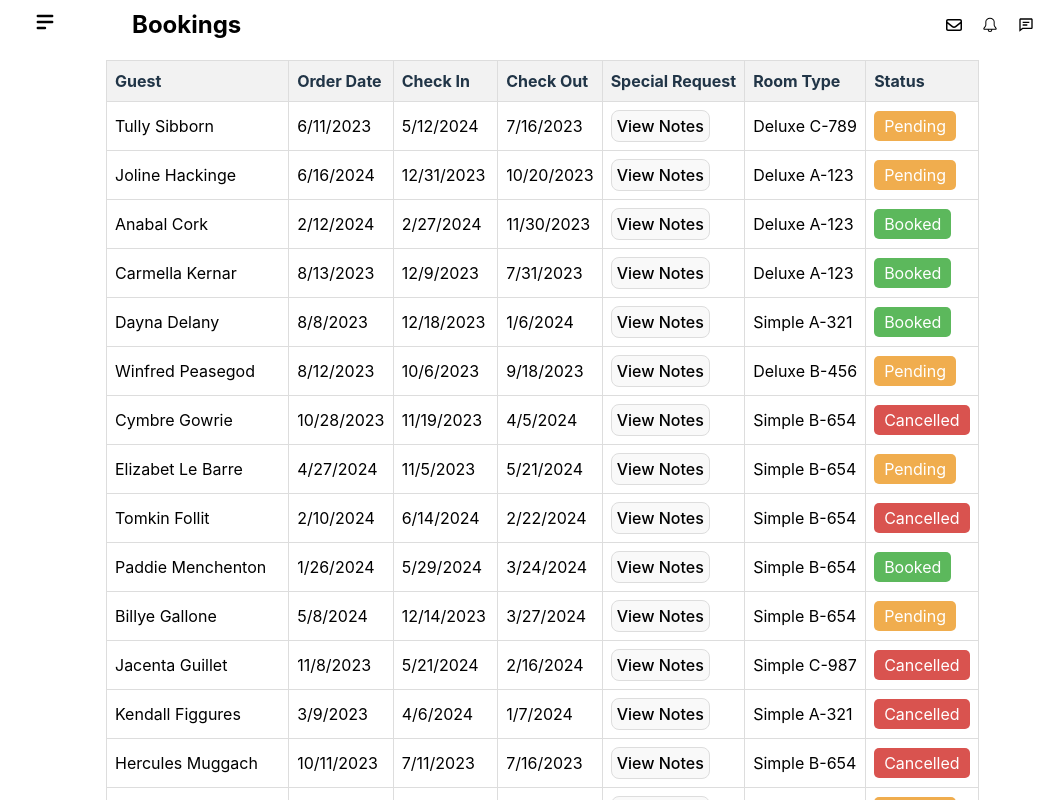
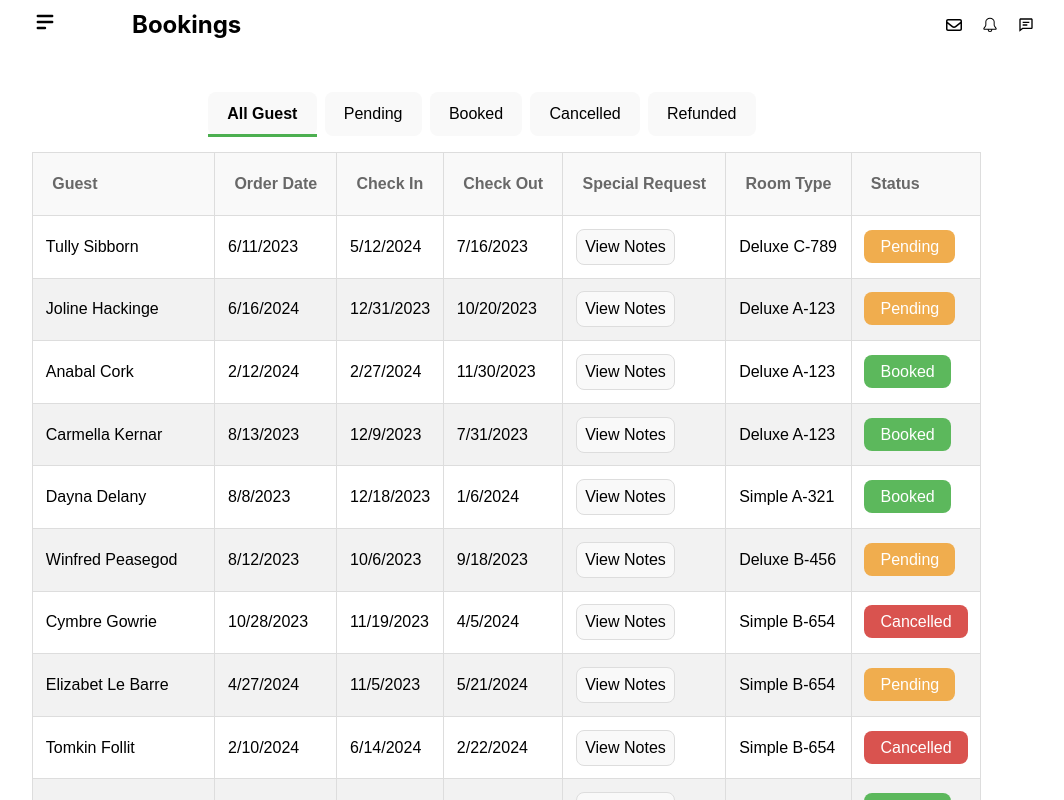
Before and after one commit to AndrewRS92/webMirandaReact, a React (Vite) app: page /Bookings in a window 1280 px wide. Shown: the whole page, without its empty margins (144-1208 px from the left). Built offline with nearby package versions, Linux system fonts and the light colour scheme.

Commit message:
mejorando estilos tabla

```diff
--- a/src/components/styleComponents/BookingTableStyles.jsx
+++ b/src/components/styleComponents/BookingTableStyles.jsx
@@ -1,40 +1,59 @@
 import styled from 'styled-components';
 
+export const TableContainer = styled.div`
+  margin: 2rem;
+  margin-left: 11rem;
+`;
+
 export const Table = styled.table`
-  margin-left: 250px;
+  width: 100%;
   border-collapse: collapse;
 `;
 
-
-export const Th = styled.th`
-  border: 1px solid #ddd;
-  padding: 8px;
-  text-align: left;
-  background-color: #f2f2f2;
+export const TableHead = styled.thead`
+  background-color: #f9f9f9;
 `;
 
-
-export const Td = styled.td`
-  border: 1px solid #ddd;
-  padding: 8px;
+export const TableHeader = styled.th`
+  border: 0.1rem solid #ddd;
+  padding: 1.2rem;
   text-align: left;
-  color:black;
+  color: #686868;
+  font-family: Arial, sans-serif;
+  font-weight: bold;
 `;
 
+export const TableBody = styled.tbody`
+`;
+
+export const TableRow = styled.tr`
+  &:nth-child(even) {
+    background-color: #f2f2f2;
+  }
+`;
+
+export const TableCell = styled.td`
+  border: 0.1rem solid #ddd;
+  padding: 0.8rem;
+  text-align: left;
+  color: black;
+  font-family: Arial, sans-serif;
+`;
 
 export const NotesButton = styled.button`
   background-color: #f9f9f9;
-  border: 1px solid #ddd;
-  padding: 5px;
+  border: 0.1rem solid #ddd;
+  padding: 0.5rem;
   cursor: pointer;
-    color:black;
+  color: black;
+  font-family: Arial, sans-serif;
 `;
 
-
 export const StatusLabel = styled.span`
-  padding: 5px 10px;
-  border-radius: 5px;
+  padding: 0.5rem 1rem;
+  border-radius: 0.5rem;
   color: #fff;
+  font-family: Arial, sans-serif;
 
   &.status-pending {
     background-color: #f0ad4e;
@@ -52,3 +71,49 @@ export const StatusLabel = styled.span`
     background-color: #5bc0de;
   }
 `;
+
+export const FilterBar = styled.div`
+  display: flex;
+  justify-content: flex-start;
+  margin-bottom: 1rem;
+  margin-left: 11rem;
+`;
+
+export const FilterOption = styled.button`
+  background-color: #f9f9f9;
+  color: #000;
+  border: none;
+  padding: 0.8rem 1.2rem;
+  cursor: pointer;
+  margin-right: 0.5rem;
+  border-radius: 0.5rem;
+  font-family: Arial, sans-serif;
+  font-size: 1rem;
+  font-weight: normal;
+  position: relative;
+
+  &.active {
+    font-weight: bold;
+    color: #000;
+  }
+
+  &.active::after {
+    content: '';
+    position: absolute;
+    left: 0;
+    right: 0;
+    bottom: -0.1rem;
+    height: 0.2rem;
+    background-color: #4caf50;
+  }
+
+  &:hover::after {
+    content: '';
+    position: absolute;
+    left: 0;
+    right: 0;
+    bottom: -0.1rem;
+    height: 0.2rem;
+    background-color: #4caf50;
+  }
+`;
--- a/src/pages/Bookings.jsx
+++ b/src/pages/Bookings.jsx
@@ -1,16 +1,21 @@
-
 import React, { useState, useEffect } from 'react';
 import {
   Table,
-    Td,
-    Th,
+  TableContainer,
+  TableHead,
+  TableHeader,
+  TableBody,
+  TableRow,
+  TableCell,
   NotesButton,
-    StatusLabel
+  StatusLabel,
+  FilterBar,
+  FilterOption
 } from '../components/styleComponents/BookingTableStyles';
-
 
 const Bookings = () => {
   const [tableData, setTableData] = useState([]);
+  const [filter, setFilter] = useState('all');
 
   useEffect(() => {
     fetch('/BookingsData.json')
@@ -49,33 +54,55 @@ const Bookings = () => {
     }
   };
 
+  const handleFilterChange = (newFilter) => {
+    setFilter(newFilter);
+  };
+
+  const filteredData = tableData.filter(row => {
+    if (filter === 'all') return true;
+    return getStatusLabel(row.status).toLowerCase() === filter;
+  });
+
   return (
+    <TableContainer>
+      <FilterBar>
+        <FilterOption className={filter === 'all' ? 'active' : ''} onClick={() => handleFilterChange('all')}>All Guest</FilterOption>
+        <FilterOption className={filter === 'pending' ? 'active' : ''} onClick={() => handleFilterChange('pending')}>Pending</FilterOption>
+        <FilterOption className={filter === 'booked' ? 'active' : ''} onClick={() => handleFilterChange('booked')}>Booked</FilterOption>
+        <FilterOption className={filter === 'cancelled' ? 'active' : ''} onClick={() => handleFilterChange('cancelled')}>Cancelled</FilterOption>
+        <FilterOption className={filter === 'refunded' ? 'active' : ''} onClick={() => handleFilterChange('refunded')}>Refunded</FilterOption>
+      </FilterBar>
       <Table>
-        <thead>
+        <TableHead>
           <tr>
-            <Th>Guest</Th>
-            <Th>Order Date</Th>
-            <Th>Check In</Th>
-            <Th>Check Out</Th>
-            <Th>Special Request</Th>
-            <Th>Room Type</Th>
-            <Th>Status</Th>
+            <TableHeader>Guest</TableHeader>
+            <TableHeader>Order Date</TableHeader>
+            <TableHeader>Check In</TableHeader>
+            <TableHeader>Check Out</TableHeader>
+            <TableHeader>Special Request</TableHeader>
+            <TableHeader>Room Type</TableHeader>
+            <TableHeader>Status</TableHeader>
           </tr>
-        </thead>
-        <tbody>
-          {tableData.map((row, index) => (
-            <tr key={index}>
-                 <Td>{`${row.first_name} ${row.last_name}`}</Td>
-            <Td>{row.order_date}</Td>
-            <Td>{row.checkin_date}</Td>
-            <Td>{row.checkout_date}</Td>
-            <Td><NotesButton>View Notes</NotesButton></Td>
-            <Td>{row.room_type}</Td>
-            <Td><StatusLabel className={getStatusClass(row.status)}>{getStatusLabel(row.status)}</StatusLabel></Td>
-            </tr>
+        </TableHead>
+        <TableBody>
+          {filteredData.map((row, index) => (
+            <TableRow key={index}>
+              <TableCell>{`${row.first_name} ${row.last_name}`}</TableCell>
+              <TableCell>{row.order_date}</TableCell>
+              <TableCell>{row.checkin_date}</TableCell>
+              <TableCell>{row.checkout_date}</TableCell>
+              <TableCell><NotesButton>View Notes</NotesButton></TableCell>
+              <TableCell>{row.room_type}</TableCell>
+              <TableCell>
+                <StatusLabel className={getStatusClass(row.status)}>
+                  {getStatusLabel(row.status)}
+                </StatusLabel>
+              </TableCell>
+            </TableRow>
           ))}
-        </tbody>
+        </TableBody>
       </Table>
+    </TableContainer>
   );
 };
 
```
Lines whose indentation alone changed are shown as unchanged.
